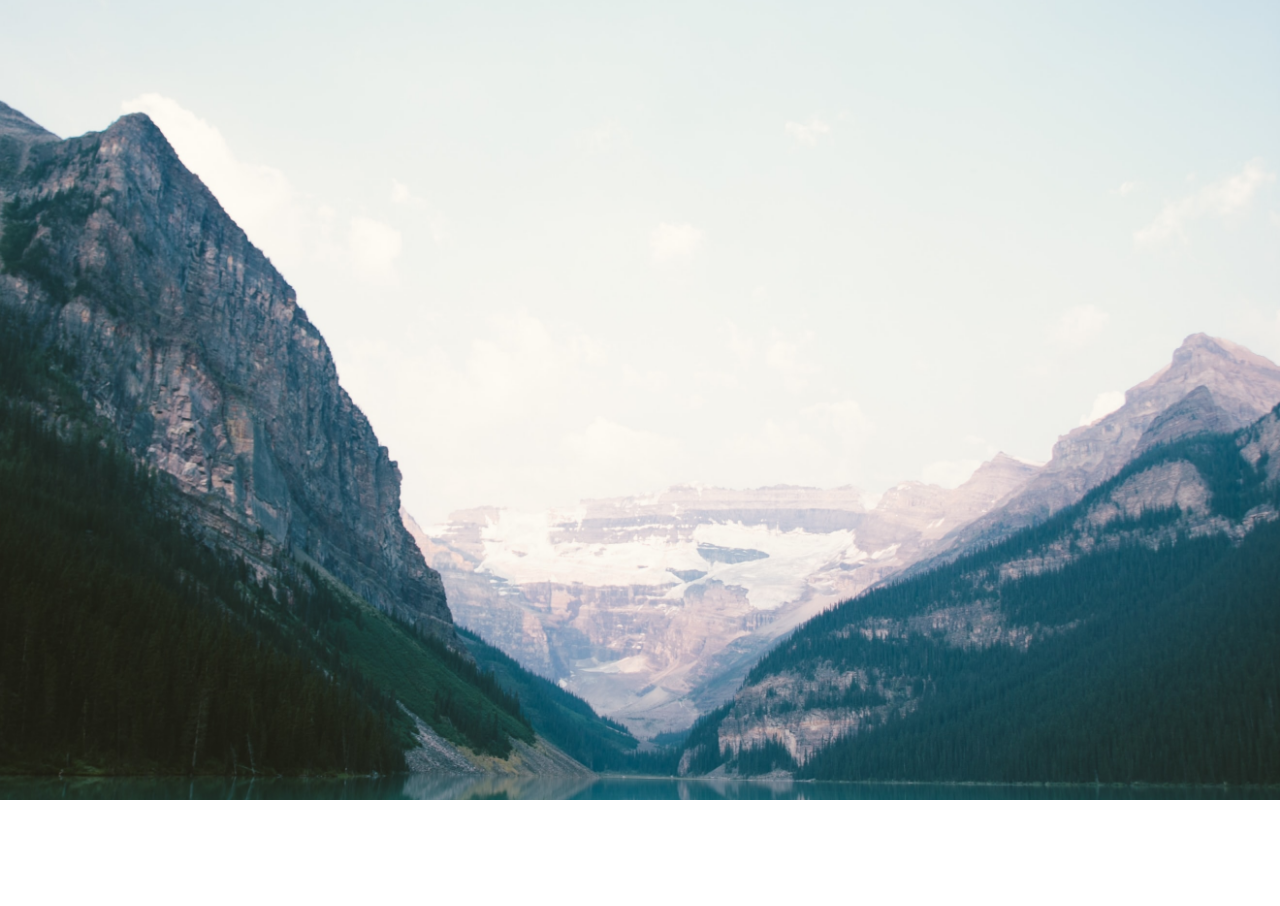
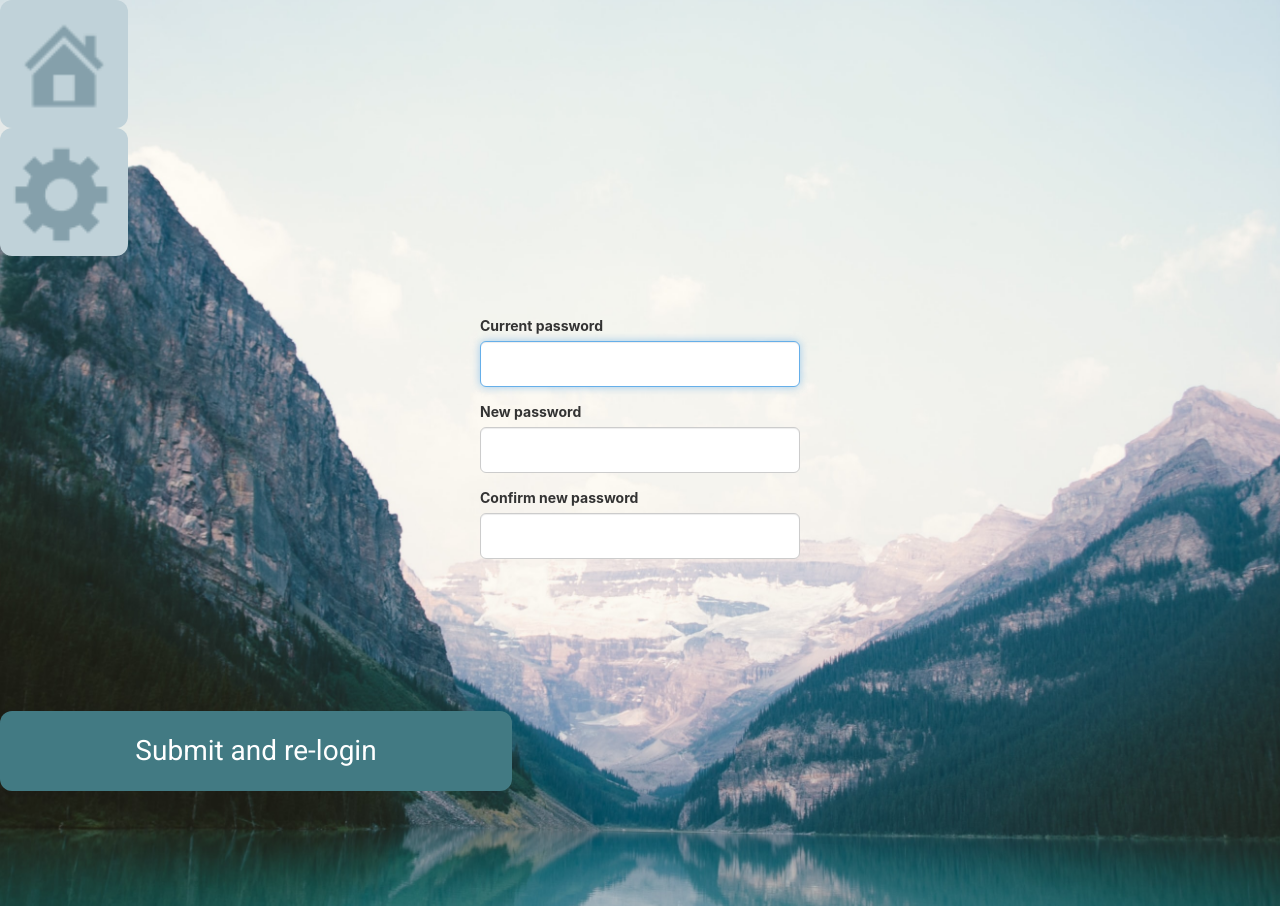
Before and after one commit to Klaudia-Szymanowska/ACTivist, a React (Create React App) app in the folder activist/: page /changepassword in a window 1280 px wide. Before the commit the page ends 800 px from the top, so only its background shows below. Built offline with nearby package versions, Linux system fonts and the light colour scheme.

Commit message:
adding_account_screens

```diff
--- a/activist/src/App.js
+++ b/activist/src/App.js
@@ -9,6 +9,8 @@ import { MyChallenges } from "./containers/MyChallenges";
 import { Transportation } from "./containers/Transportation";
 import { Settings } from "./containers/Settings";
 import { Home } from "./containers/Home";
+import { Account } from "./containers/Account";
+import { Changepassword } from "./containers/Changepassword";
 
 function App() {
   return (
@@ -22,6 +24,8 @@ function App() {
           <Route path="/transportation" component={Transportation} />
           <Route path="/home" component={Home} />
           <Route path="/settings" component={Settings} />
+          <Route path="/account" component={Account} />
+          <Route path="/changepassword" component={Changepassword} />
         </Switch>
       </BrowserRouter>
     </body>
--- /dev/null
+++ b/activist/src/containers/Account.js
@@ -0,0 +1,86 @@
+import React, { useState } from "react";
+import { FormGroup, FormControl, ControlLabel } from "react-bootstrap";
+import {HashLink as Link} from "react-router-hash-link";
+import './App.css';
+import "./Login.css";
+import home2 from "./img/home2.png";
+import set from "./img/set.png";
+
+export function Account() {
+  const [username, setUsername] = useState("");
+  const [name, setName] = useState("");
+  const [email, setEmail] = useState("");
+
+
+  function validateForm() {
+    return username.length > 0 && name.length > 0 && email.length > 0;
+  }
+  function handleSubmit(event) {
+    event.preventDefault();
+  }
+
+  return(
+    <body>
+      <div id="navbuttons">
+      <div>
+          <Link to="/home">
+            <button>
+              <img
+                class="column"
+                src={home2}
+                style={{ width: "100%" }}
+                alt="home2"
+              />
+            </button>
+          </Link>
+        </div>
+      <div>
+          <Link to="/settings">
+            <button>
+              <img
+                class="column"
+                src={set}
+                style={{ width: "100%", float: "right" }}
+                alt="set"
+              />
+            </button>
+          </Link>
+        </div>
+      </div>
+
+    <div className = "Login">
+    <form onSubmit={handleSubmit}>
+    <FormGroup controlId="username" bsSize="large">
+          <ControlLabel>Username</ControlLabel>
+          <FormControl
+            autoFocus
+            type="username"
+            value={username}
+            onChange={e => setUsername(e.target.value)}
+          />
+        </FormGroup>
+
+        <FormGroup controlId="name" bsSize="large">
+          <ControlLabel>Name</ControlLabel>
+          <FormControl
+            value={name}
+            onChange={e => setName(e.target.value)}
+            type="name"
+          />
+        </FormGroup>
+
+        <FormGroup controlId="email" bsSize="large">
+          <ControlLabel>Email</ControlLabel>
+          <FormControl
+            value={email}
+            onChange={e => setEmail(e.target.value)}
+            type="email"
+          />
+        </FormGroup>
+        </form>
+        </div>
+
+    <div><Link to="/changepassword"><button className="button2" > Change password </button></Link></div>
+    </body>
+    );
+}
--- /dev/null
+++ b/activist/src/containers/Changepassword.js
@@ -0,0 +1,82 @@
+import React, { useState } from "react";
+import { Button, FormGroup, FormControl, ControlLabel } from "react-bootstrap";
+import {HashLink as Link} from "react-router-hash-link";
+import './App.css';
+import "./Login.css";
+import home2 from "./img/home2.png";
+import set from "./img/set.png";
+
+export function Changepassword() {
+    const [currentpassword, enterPassword] = useState("");
+    const [newpassword, setNewPassword] = useState("");
+    const [confirmpassword, confirmNewPassword] = useState("");
+
+function handleSubmit(event) {
+    event.preventDefault();
+  }
+
+  return(
+    <body>
+      <div id="navbuttons">
+      <div>
+          <Link to="/home">
+            <button>
+              <img
+                class="column"
+                src={home2}
+                style={{ width: "100%" }}
+                alt="home2"
+              />
+            </button>
+          </Link>
+        </div>
+      <div>
+          <Link to="/settings">
+            <button>
+              <img
+                class="column"
+                src={set}
+                style={{ width: "100%", float: "right" }}
+                alt="set"
+              />
+            </button>
+          </Link>
+        </div>
+      </div>
+
+    <div className = "Login">
+    <form onSubmit={handleSubmit}>
+    <FormGroup controlId="currentpassword" bsSize="large">
+          <ControlLabel>Current password</ControlLabel>
+          <FormControl
+            autoFocus
+            type="currentpassword"
+            value={currentpassword}
+            onChange={e => enterPassword(e.target.value)}
+          />
+        </FormGroup>
+
+        <FormGroup controlId="newpassword" bsSize="large">
+          <ControlLabel>New password</ControlLabel>
+          <FormControl
+            value={newpassword}
+            onChange={e => setNewPassword(e.target.value)}
+            type="newpassword"
+          />
+        </FormGroup>
+
+        <FormGroup controlId="confirmpassword" bsSize="large">
+          <ControlLabel>Confirm new password</ControlLabel>
+          <FormControl
+            value={confirmpassword}
+            onChange={e => confirmNewPassword(e.target.value)}
+            type="confirmpassword"
+          />
+        </FormGroup>
+        </form>
+        </div>
+
+    <div><Link to="/"><button className="button2" > Submit and re-login </button></Link></div>
+  </body>
+    );
+}
--- a/activist/src/containers/Settings.js
+++ b/activist/src/containers/Settings.js
@@ -30,9 +30,9 @@ export const Settings = () => {
         </div>
 
 
-    <div><button className="button2" > My account </button></div>
-    <div><button className="button2" > Delete account </button></div>
-    <div><button className="button2" > Log out </button></div>
+    <div> <Link to ='/account'><button className="button2" > My account </button></Link></div>
+    <div> <Link to ='/'><button  className="button2" > Delete account </button></Link></div>
+    <div> <Link to ='/'><button  className="button2" > Log out </button></Link></div>
 
         </body>
     );
```
